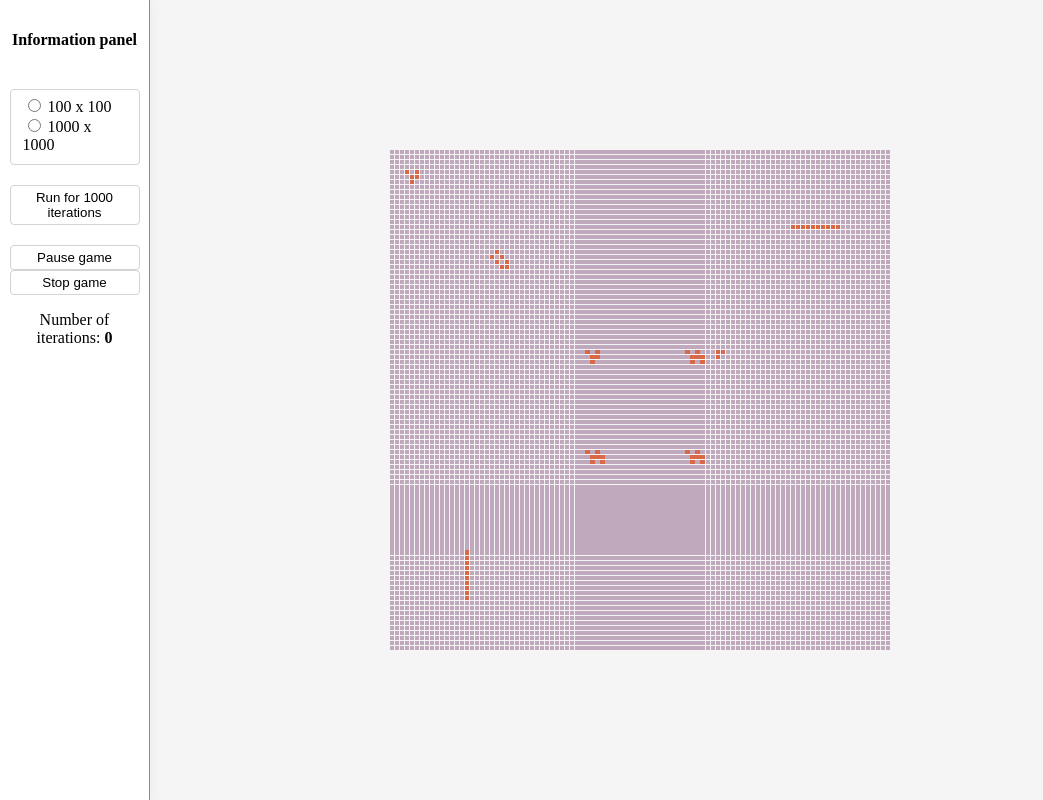
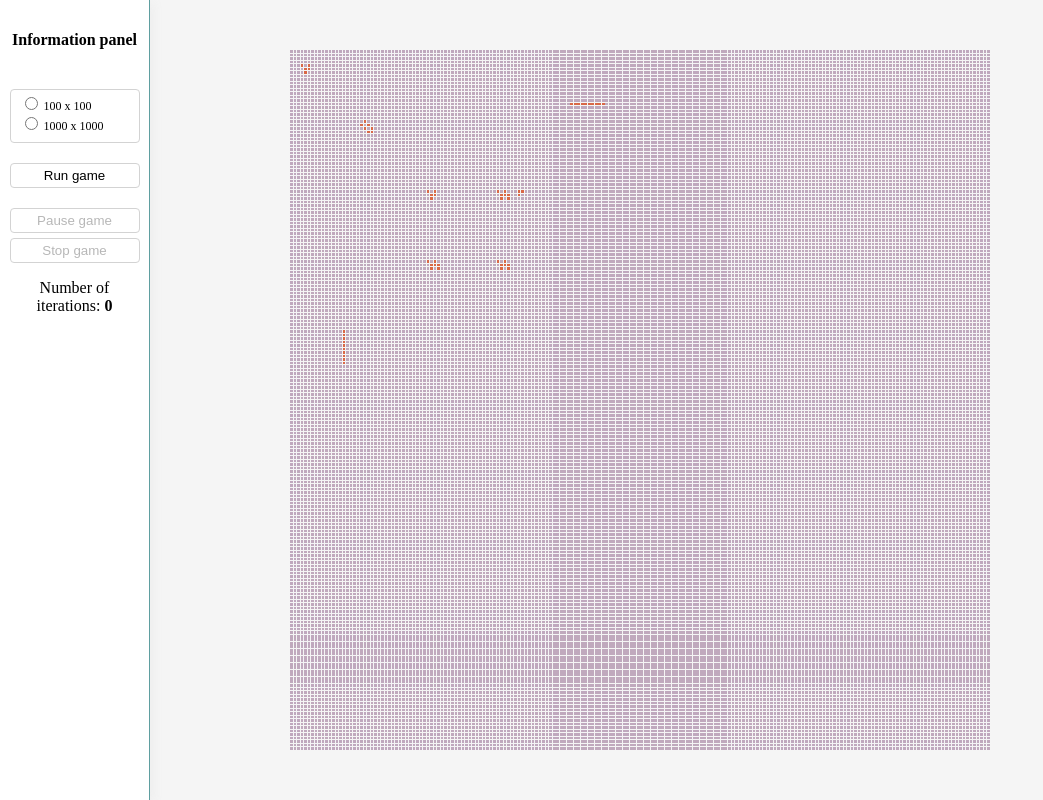
Before and after one commit to kovalenkovpu/life-game, a website built with webpack: page src/index.html in a window 1280 px wide. Shown: the whole page, without its empty margins (0-1043 px from the left). Built offline with nearby package versions, Linux system fonts and the light colour scheme.

Commit message:
LG02-class-based-MVC
  * Some code refactoring;
  * Changed grid size and number of elements (experiment).

```diff
--- a/src/migration/GameController.js
+++ b/src/GameController.js
@@ -2,10 +2,13 @@ export class GameController {
   constructor(gameModel, gameView) {
     this.gameModel = gameModel;
     this.gameView = gameView;
-    this.oneDimensionSize = 100;
-    this.intervalId = null;
-    this.counter = 0;
   }
+
+  oneDimensionSize = 200;
+
+  intervalId = null;
+
+  counter = 0;
 
   // When start button is clicked
   onStartGame = () => {
--- a/src/migration/GameModel.js
+++ b/src/GameModel.js
@@ -3,11 +3,15 @@ import get from 'lodash/get';
 export class GameModel {
   constructor(initialData) {
     this.initialData = initialData;
-    this.oneDimensionSize = null;
-    this.previousDataModel = [];
-    this.dataModel = [];
-    this.generationDiff = [];
   }
+
+  oneDimensionSize = null;
+
+  previousDataModel = [];
+
+  dataModel = [];
+
+  generationDiff = [];
 
   createDataModel = () => {
     const dataModelMock = new Array(this.oneDimensionSize)
--- /dev/null
+++ b/src/GameView.js
@@ -0,0 +1,112 @@
+import {
+  GRID_CLASS_NAME,
+  LEFT_PANEL_CLASS_NAME,
+  RUN_GAME_BTN,
+  PAUSE_GAME_BTN,
+  STOP_GAME_BTN,
+  COUNTER_ID,
+} from 'src/constants/common';
+
+export class GameView {
+  onStartGame = null;
+
+  onStopGame = null;
+
+  onPauseGame = null;
+
+  grid = null;
+
+  startGameButton = null;
+
+  stopGameButton = null;
+
+  oneDimensionSize = null;
+
+  startGameButton = document.querySelector(RUN_GAME_BTN);
+
+  pauseGameButton = document.querySelector(PAUSE_GAME_BTN);
+
+  stopGameButton = document.querySelector(STOP_GAME_BTN);
+
+  counterEl = document.getElementById(COUNTER_ID);
+
+  startGameHandler = () => {
+    this.onStartGame();
+
+    this.startGameButton.disabled = true;
+    this.pauseGameButton.disabled = false;
+    this.stopGameButton.disabled = false;
+  };
+
+  pauseGameHandler = () => {
+    this.onPauseGame();
+
+    this.startGameButton.innerText = 'Resume game';
+    this.startGameButton.disabled = false;
+    this.pauseGameButton.disabled = true;
+  };
+
+  stopGameHandler = () => {
+    this.onStopGame();
+
+    this.startGameButton.innerText = 'Start game';
+    this.startGameButton.disabled = false;
+  };
+
+  renderGrid = (dataModel, counter) => {
+    const existingGrid = document.body.querySelector(`.${GRID_CLASS_NAME}`);
+
+    if (existingGrid) {
+      existingGrid.remove();
+
+      this.startGameButton.removeEventListener('click', this.startGameHandler);
+      this.pauseGameButton.removeEventListener('click', this.pauseGameHandler);
+      this.stopGameButton.removeEventListener('click', this.stopGameHandler);
+    }
+
+    this.counterEl.innerText = counter;
+    this.grid = document.createElement('main');
+    this.grid.classList.add(GRID_CLASS_NAME);
+    this.grid.style['grid-template-row'] = `repeat(${this.oneDimensionSize}, 1fr)`;
+    this.grid.style['grid-template-columns'] = `repeat(${this.oneDimensionSize}, 1fr)`;
+
+    for (let i = 0; i < this.oneDimensionSize; i += 1) {
+      for (let j = 0; j < this.oneDimensionSize; j += 1) {
+        const cell = document.createElement('span');
+        const cellData = dataModel[i][j];
+        const isSelectedStringified = String(Boolean(cellData));
+
+        cell.setAttribute('id', i * this.oneDimensionSize + j);
+        cell.setAttribute('class', 'cell');
+        cell.setAttribute('data-type', 'cell');
+        cell.setAttribute('data-selected', isSelectedStringified);
+
+        this.grid.insertAdjacentElement('beforeend', cell);
+      }
+    }
+
+    document
+      .querySelector(LEFT_PANEL_CLASS_NAME)
+      .insertAdjacentElement('afterend', this.grid);
+
+    this.startGameButton.addEventListener('click', this.startGameHandler);
+
+    this.pauseGameButton.addEventListener('click', this.pauseGameHandler);
+    this.pauseGameButton.disabled = true;
+
+    this.stopGameButton.addEventListener('click', this.stopGameHandler);
+    this.stopGameButton.disabled = true;
+  };
+
+  updateGrid = (generationDiff, counter) => {
+    generationDiff
+      .forEach((id) => {
+        const cell = document.getElementById(id);
+        const selected = cell.dataset.selected === 'true' ? 'false' : 'true';
+
+        cell.setAttribute('data-selected', selected);
+      });
+
+    document.getElementById(COUNTER_ID).innerHTML = counter;
+  };
+}
--- a/src/index.html
+++ b/src/index.html
@@ -22,7 +22,7 @@
         1000 x 1000
       </label><br>
     </fieldset>
-    <button class="run-game">Run for 1000 iterations</button>
+    <button class="run-game">Run game</button>
     <button class="pause-game">Pause game</button>
     <button class="stop-game">Stop game</button>
     <p class="iterations">
--- a/src/migration/GameView.js
+++ /dev/null
@@ -1,78 +0,0 @@
-import {
-  GRID_CLASS_NAME,
-  LEFT_PANEL_CLASS_NAME,
-  RUN_GAME_BTN,
-  PAUSE_GAME_BTN,
-  STOP_GAME_BTN,
-  COUNTER_ID,
-} from 'src/constants/common';
-
-export class GameView {
-  constructor() {
-    this.onStartGame = null;
-    this.onStopGame = null;
-    this.onPauseGame = null;
-    this.grid = null;
-    this.startGameButton = null;
-    this.stopGameButton = null;
-    this.oneDimensionSize = null;
-  }
-
-  renderGrid = (dataModel, counter) => {
-    const existingGrid = document.body.querySelector(`.${GRID_CLASS_NAME}`);
-    const counterEl = document.getElementById(COUNTER_ID);
-
-    counterEl.innerText = counter;
-
-    this.startGameButton = document.querySelector(RUN_GAME_BTN);
-    this.pauseGameButton = document.querySelector(PAUSE_GAME_BTN);
-    this.stopGameButton = document.querySelector(STOP_GAME_BTN);
-
-    if (existingGrid) {
-      existingGrid.remove();
-
-      this.startGameButton.removeEventListener('click', this.onStartGame);
-      this.stopGameButton.removeEventListener('click', this.onStopGame);
-    }
-
-    this.grid = document.createElement('main');
-    this.grid.classList.add(GRID_CLASS_NAME);
-    this.grid.style['grid-template-row'] = `repeat(${this.oneDimensionSize}, 1fr)`;
-    this.grid.style['grid-template-columns'] = `repeat(${this.oneDimensionSize}, 1fr)`;
-
-    for (let i = 0; i < this.oneDimensionSize; i += 1) {
-      for (let j = 0; j < this.oneDimensionSize; j += 1) {
-        const cell = document.createElement('span');
-        const cellData = dataModel[i][j];
-        const isSelectedStringified = String(Boolean(cellData));
-
-        cell.setAttribute('id', i * this.oneDimensionSize + j);
-        cell.setAttribute('class', 'cell');
-        cell.setAttribute('data-type', 'cell');
-        cell.setAttribute('data-selected', isSelectedStringified);
-
-        this.grid.insertAdjacentElement('beforeend', cell);
-      }
-    }
-
-    document
-      .querySelector(LEFT_PANEL_CLASS_NAME)
-      .insertAdjacentElement('afterend', this.grid);
-
-    this.startGameButton.addEventListener('click', this.onStartGame);
-    this.pauseGameButton.addEventListener('click', this.onPauseGame);
-    this.stopGameButton.addEventListener('click', this.onStopGame);
-  };
-
-  updateGrid = (generationDiff, counter) => {
-    generationDiff
-      .forEach((id) => {
-        const cell = document.getElementById(id);
-        const selected = cell.dataset.selected === 'true' ? 'false' : 'true';
-
-        cell.setAttribute('data-selected', selected);
-      });
-
-    document.getElementById(COUNTER_ID).innerHTML = counter;
-  };
-}
--- a/src/styles.scss
+++ b/src/styles.scss
@@ -20,9 +20,13 @@ button {
   padding: 4px;
   border-radius: 4px;
 
-  &:hover {
+  &:hover:not(:disabled) {
     cursor: pointer;
     background-color: lightgray;
+  }
+
+  &:disabled {
+    cursor: not-allowed;
   }
 }
 
@@ -49,8 +53,8 @@ label:hover {
 }
 
 .main-grid {
-  width: 500px;
-  height: 500px;
+  width: 700px;
+  height: 700px;
   display: grid;
   grid-gap: 0.05rem;
 }
@@ -85,10 +89,15 @@ label:hover {
   width: 130px;
   border: 1px solid lightgrey;
   border-radius: 4px;
+  font-size: 12px;
 }
 
 .run-game {
   margin-bottom: 20px;
+}
+
+.pause-game {
+  margin-bottom: 5px;
 }
 
 .iterations {
```
Also changed, not shown: src/index.js (+5 -3 lines).
